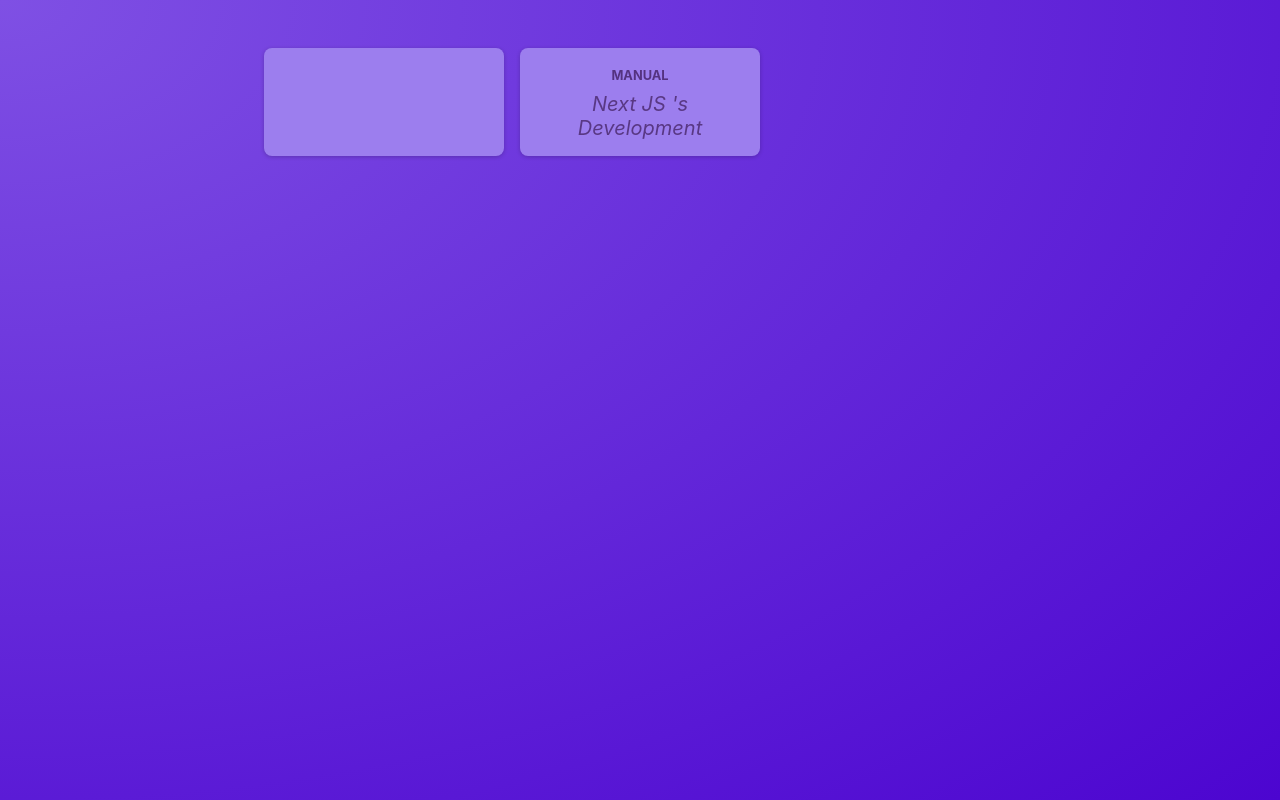
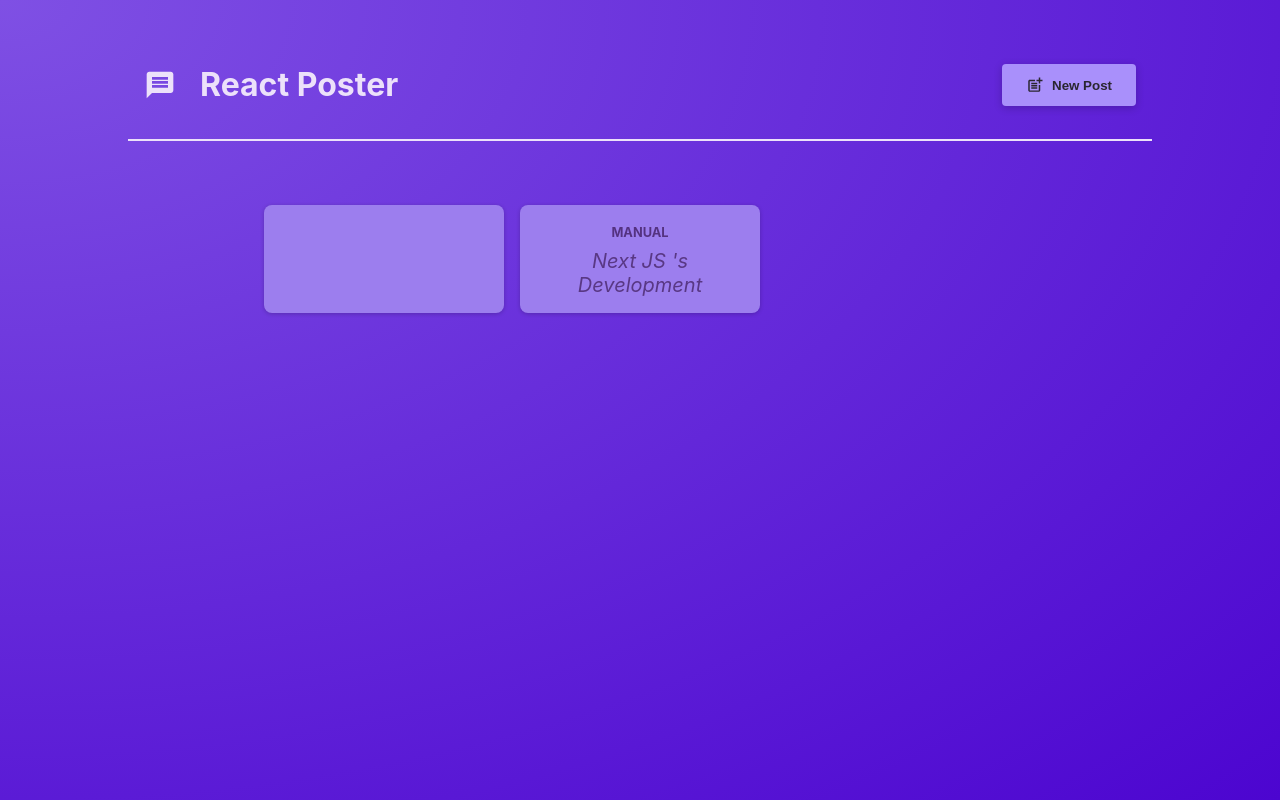
Before and after one commit to mohamedmonirshabana/reactjsRevsion, a React (Vite) app: page / in a window 1280 px wide. Built offline with nearby package versions, Linux system fonts and the light colour scheme.

Commit message:
accept al prarmerter

```diff
--- a/src/App.jsx
+++ b/src/App.jsx
@@ -1,9 +1,26 @@
+import { useState } from 'react';
 import PostsList from './components/PostsList';
+import MainHeader from './components/MainHeader';
 function App() {
+  const [modalIsVisible, setModalIsVisible] = useState(false);
+
+  function showModalHandler() {
+    setModalIsVisible(true);
+  }
+
+  function hideModalHandler() {
+    setModalIsVisible(false);
+  }
   return (
-    <div className="post">
-      <PostsList />
-    </div>
+    <>
+      <MainHeader onCreatePost={showModalHandler} />
+      <main>
+        <PostsList
+          isPosting={modalIsVisible}
+          onStopPosting={hideModalHandler}
+        />
+      </main>
+    </>
   );
 }
 
```
